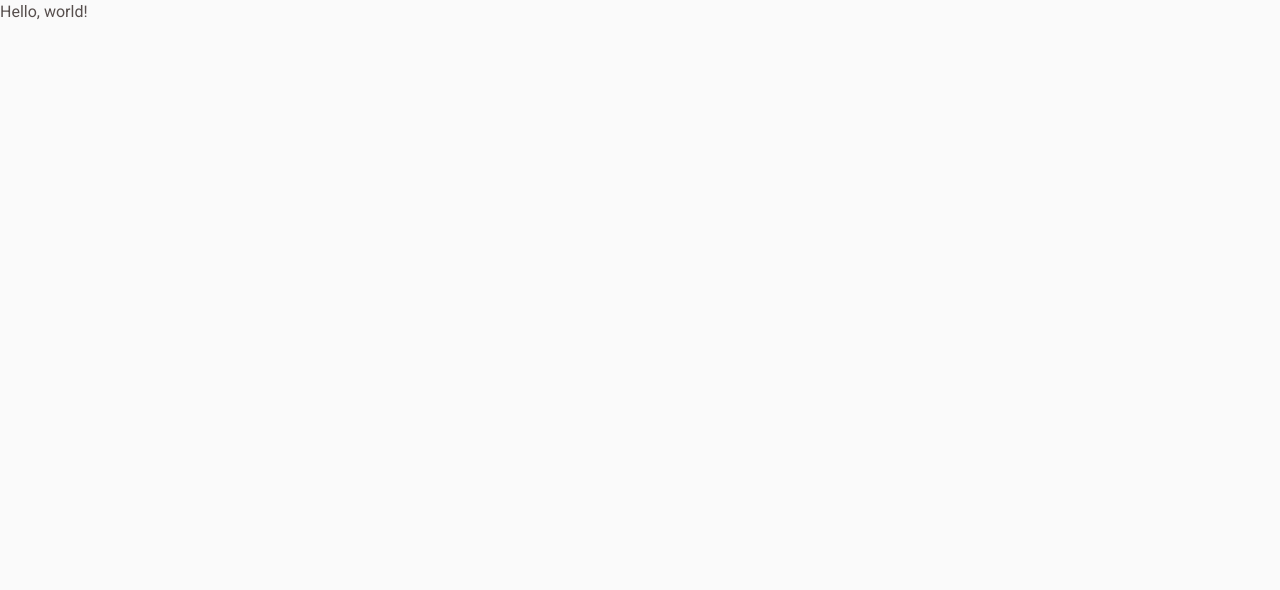
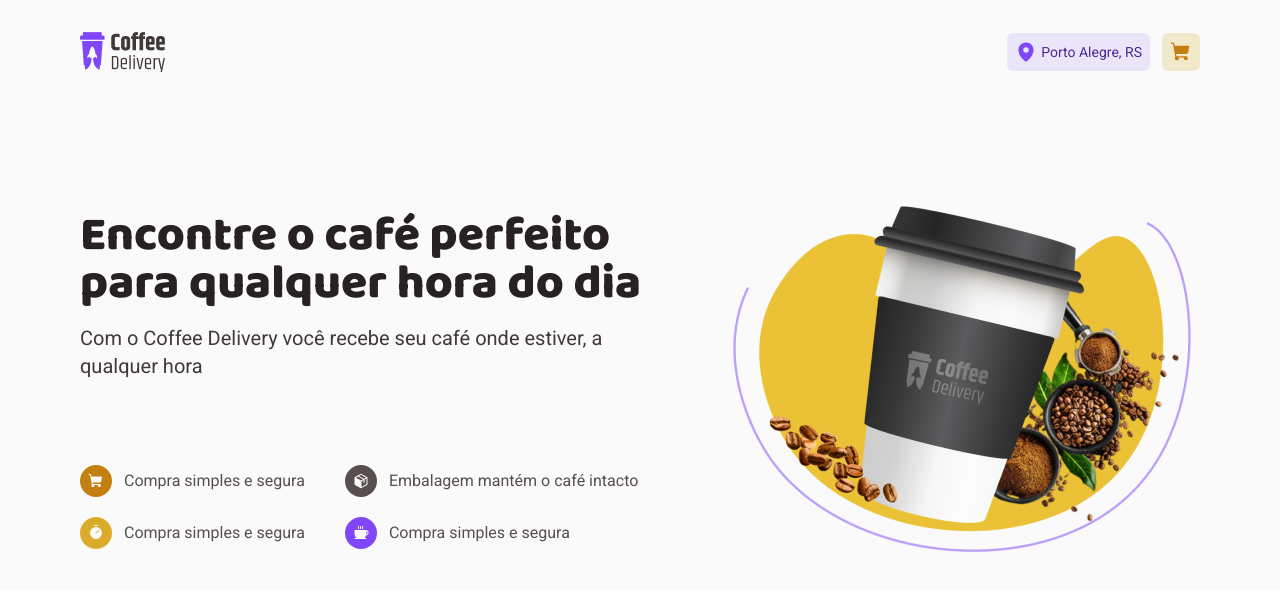
Before and after one commit to gabrielcardosodev/coffee-delivery, a React (Vite) app: page / in a window 1280 px wide. Shown: the top 590 px of the page. Built offline with nearby package versions, Linux system fonts and the light colour scheme.

Commit message:
feat(Use router component in app): :sparkles:

```diff
--- a/src/App.tsx
+++ b/src/App.tsx
@@ -1,7 +1,13 @@
+import { BrowserRouter } from 'react-router-dom'
+
+import { Router } from './Router'
+
 export function App() {
   return (
-    <div>
-      <h1>Hello, world!</h1>
-    </div>
+    <>
+      <BrowserRouter>
+        <Router />
+      </BrowserRouter>
+    </>
   )
 }
```
